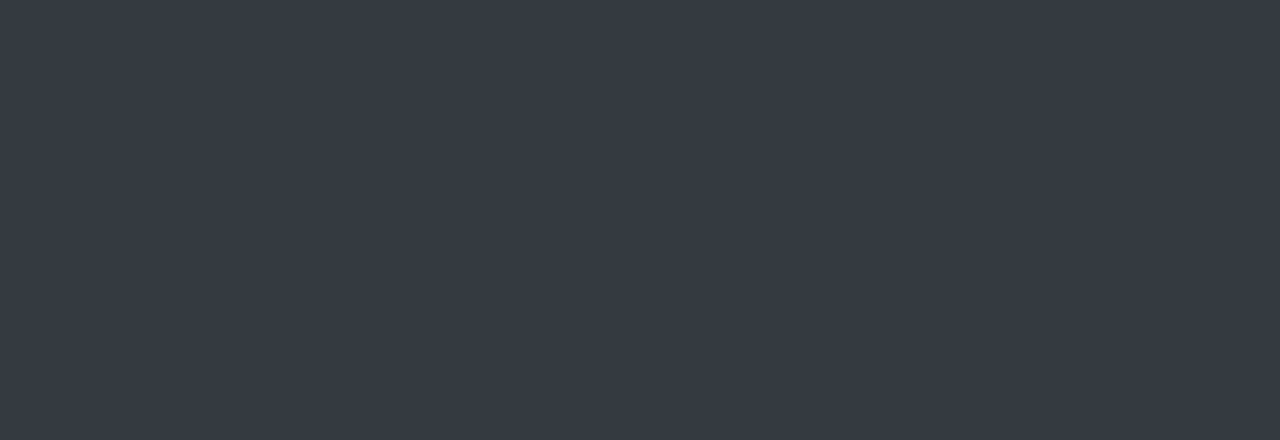
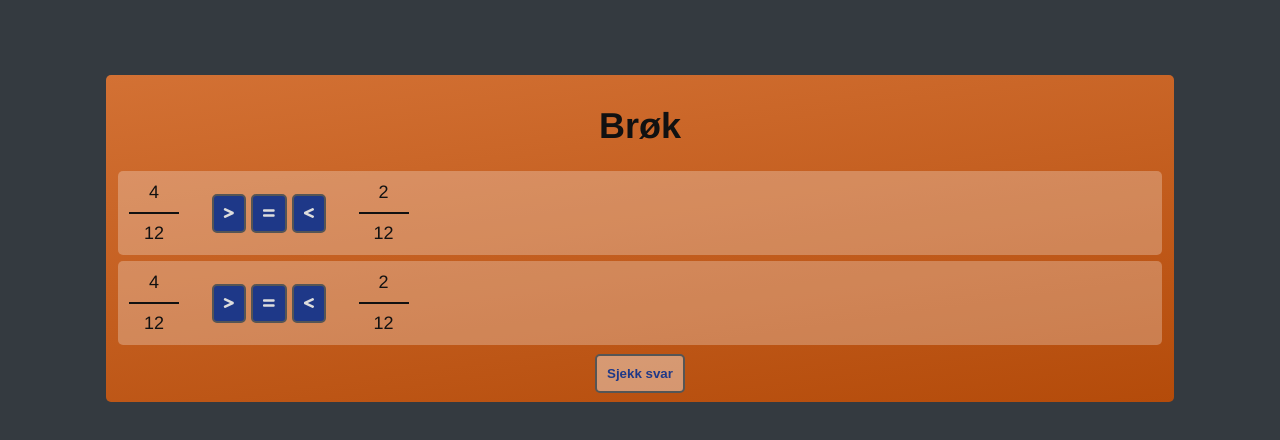
Before and after one commit to nullfjorten/teachmachine2, a Vue app: page /brok2 in a window 1280 px wide. Before the commit this address had no page. Shown: the top 440 px of the page. Built offline with nearby package versions, Linux system fonts and the light colour scheme.

Commit message:
centralized css, v1 of CompareFractions ++

```diff
--- a/public/index.html
+++ b/public/index.html
@@ -21,6 +21,42 @@
             font-size: 18px;
         }
         a { color: #fff; }
+        .dark {
+            background: #D4621C;
+            background: linear-gradient(352deg, #b44b0a, #d37134);
+            color: #111;
+        }
+        .light {
+            background-color: #ffffff44;
+        }
+        .panel {
+            border-radius: 5px;
+            padding: 6px;
+            margin: 6px;
+        }
+        button {
+            border: 2px solid #555;
+            margin: .2em;
+            padding: 10px;
+            font-weight: bold;
+            border-radius: 5px;
+            background-color: rgba(30, 56, 136, 1);
+            color: #ddd;
+        }
+        button.active {
+            background-color: rgba(255, 255, 255, 0.4);
+            color: rgba(30, 56, 136, 1);
+            border: 2px solid #555;
+        }
+        button i {
+            color: #ddd;
+        }
+        button.active i {
+            color: rgba(30, 56, 136, 1);
+        }
+        button.operator {
+            width: 40px;
+        }
 
 
         /* Extra small devices (phones, 600px and down) */
--- a/src/components/ArithmeticTasks.vue
+++ b/src/components/ArithmeticTasks.vue
@@ -307,7 +307,7 @@ export default {
     .color-primary-3 { color: #913700 }
     .color-primary-4 { color: #6B2900 } */
 
-    .dark {
+    /* .dark {
         background: #D4621C;
         background: linear-gradient(352deg, #b44b0a, #d37134);
         color: #111;
@@ -319,8 +319,8 @@ export default {
         border-radius: 5px;
         padding: 6px;
         margin: 6px;
-    }
-    button {
+    } */
+    /* button {
         background-color: rgba(30, 56, 136, 1);
         border: 2px solid #555;
         margin: .2em;
@@ -328,11 +328,11 @@ export default {
         color: #ddd;
         font-weight: bold;
         border-radius: 5px;
-    }
+    } */
     input {
         padding: 6px;
     }
-    button.active {
+    /* button.active {
         border: 2px solid #555;
         background-color: rgba(255, 255, 255, 0.4);
         color: rgba(30, 56, 136, 1);
@@ -345,5 +345,5 @@ export default {
     }
     button.operator {
         width: 40px;
-    }
+    } */
 </style>
--- /dev/null
+++ b/src/components/CompareFractions.vue
@@ -0,0 +1,98 @@
+<template>
+    <div class="panel dark">
+        <h1>Brøk</h1>
+        <div v-for="(problem, index) in problems" :key="index" class="panel light container">
+            <single-fraction
+                v-bind:starting-numerator="problem.fraction1.startingNumerator"
+                v-bind:starting-denominator="problem.fraction1.startingDenominator"
+                v-bind:id="index"
+                :show-controls="false"
+            />
+
+            <div style="margin: 0 20px;">
+                <button :class="{ active: problems[index].answer === GREATER_THAN }" @click="answerClicked(index, GREATER_THAN)"><i class="fas fa-greater-than"></i></button>
+                <button :class="{ active: problems[index].answer === EQUAL_TO }"     @click="answerClicked(index, EQUAL_TO)"><i class="fas fa-equals"></i></button>
+                <button :class="{ active: problems[index].answer === LESS_THAN }"    @click="answerClicked(index, LESS_THAN)"><i class="fas fa-less-than"></i></button>
+            </div>
+
+            <single-fraction
+                v-bind:starting-numerator="problem.fraction2.startingNumerator"
+                v-bind:starting-denominator="problem.fraction2.startingDenominator"
+                v-bind:id="index"
+                :show-controls="false"
+            />
+        </div>
+        <button class="active">Sjekk svar</button>
+    </div>
+</template>
+
+<script>
+import SingleFraction from '@/components/fractions/SingleFraction.vue'
+export default {
+    components: {
+        SingleFraction
+    },
+    data() {
+        return {
+            problems: [
+                {
+                    fraction1: this.getFractionObject(4, 12),
+                    fraction2: this.getFractionObject(2, 12),
+                    answer: null,
+                },                {
+                    fraction1: this.getFractionObject(4, 12),
+                    fraction2: this.getFractionObject(2, 12),
+                    answer: null,
+                },
+            ],
+            GREATER_THAN: 0, EQUAL_TO: 1, LESS_THAN: 2,
+        }
+    },
+    created() {
+    },
+    computed: {
+
+    },
+    methods: {
+        getFractionObject(startingNumerator, startingDenominator) {
+            return {
+                stringNumerator: "",
+                startingNumerator,
+                startingDenominator,
+                modifiedNumerator: startingNumerator,
+                modifiedDenominator: startingDenominator,
+                modifier: 0
+            }
+        },
+        answerClicked(index, answer) {
+            this.problems[index].answer = (this.problems[index].answer == answer ? null : answer)
+            // console.log('Answer ID clicked', index)
+        },
+    },
+}
+</script>
+
+<style scoped>
+.container {
+	display: flex;
+	flex-direction: row;
+	flex-wrap: wrap;
+	justify-content: flex-start;
+	align-items: center;
+	align-content: center;
+    border-radius: 5px;
+}
+.container div {
+    padding: 5px;
+}
+/* .fas {
+    padding: 10px !important;
+    margin: 10px !important;
+    background-color: rgba(194, 194, 194, 0.698);
+    border-radius: 10px;
+}
+.selected {
+    background-color:
+} */
+
+</style>
--- a/src/components/Fractions.vue
+++ b/src/components/Fractions.vue
@@ -68,9 +68,12 @@ export default {
     data() {
         return {
             fractions: [
-                this.getFractionObject(2, 12),
                 this.getFractionObject(4, 12),
-                // this.getFractionObject(3, 12),
+                this.getFractionObject(3, 6),
+                this.getFractionObject(8, 2),
+                // this.getFractionObject(Math.floor(Math.random() * 24) + 1, Math.floor(Math.random() * 24) + 1),
+                // this.getFractionObject(Math.floor(Math.random() * 24) + 1, Math.floor(Math.random() * 24) + 1),
+                // this.getFractionObject(Math.floor(Math.random() * 24) + 1, Math.floor(Math.random() * 24) + 1),
                 // this.getFractionObject(10, 12),
             ],
             showSummary: false,
@@ -81,9 +84,7 @@ export default {
         this.summedFraction = this.getFractionObject(this.getSummedStringNumerator(), this.getCommonDenominator())
     },
     computed: {
-        // summedFraction: function() {
-        //     return this.getFractionObject(this.getSummedStringNumerator(), this.getCommonDenominator())
-        // }
+
     },
     methods: {
         modifierChanged(event) {
@@ -155,11 +156,5 @@ export default {
 .container div {
     padding: 5px;
 }
-hr {
-    border: 1px solid;
-}
-starting[type=text] {
-    width: 40px;
-    margin-left: 5px;
-}
+
 </style>
--- a/src/components/fractions/SingleFraction.vue
+++ b/src/components/fractions/SingleFraction.vue
@@ -142,7 +142,7 @@ export default {
                 modifier--
             }
             while (!this.isDivisible(modifier)) {
-                if (modifier*-1 > this.startingNumerator || this.modifier*-1 > this.startingDenominator) {
+                if (modifier*-1 > this.startingNumerator || modifier*-1 > this.startingDenominator) {
                     return false
                 }
                 modifier--
@@ -153,7 +153,7 @@ export default {
             if (modifier == 0) { return false }
             modifier = (modifier < 0 ? modifier*-1 : modifier)
             return (this.startingDenominator % modifier === 0) && (this.startingNumerator % modifier === 0)
-        }
+        },
     }
 }
 </script>
@@ -165,4 +165,7 @@ export default {
 .faded {
     opacity: 0.5;
 }
+hr {
+    border: 1px solid;
+}
 </style>
--- a/src/router/router.js
+++ b/src/router/router.js
@@ -1,6 +1,7 @@
 import { createWebHistory, createRouter } from 'vue-router'
 import ArithmeticTasks from '@/components/ArithmeticTasks.vue'
 import Fractions from '@/components/Fractions.vue'
+import CompareFractions from '@/components/CompareFractions.vue'
 
 const history = createWebHistory();
 const router = createRouter({
@@ -13,6 +14,10 @@ const router = createRouter({
         {
             path: '/brok',
             component: Fractions
+        } ,
+        {
+            path: '/brok2',
+            component: CompareFractions
         }
     ]
 })
```
